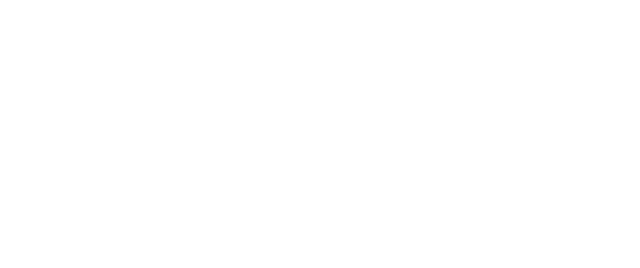
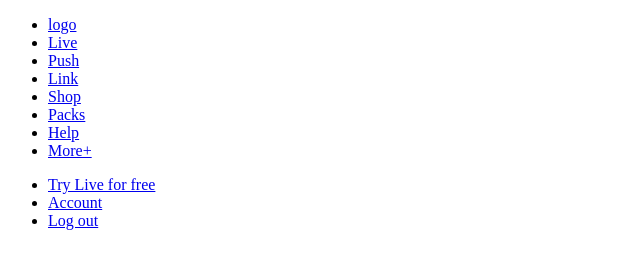
Before and after one commit to karan-rajbhar/frontend-practice, a plain HTML site: page level-1-ableton/index.html in a window 1280 px wide. Shown: the whole page, without its empty margins (0-640 px from the left). Drawn offline with Linux system fonts and the light colour scheme.

Commit message:
added menu and image for refrence

```diff
--- a/level-1-ableton/index.html
+++ b/level-1-ableton/index.html
@@ -7,7 +7,25 @@
     <link rel="javascript" href="js/script.js">
 </head>
 <body>
-    <div class="header"></div>
+    <div class="header">
+    <div class="menu">
+        <ul class="left-menu">
+            <li><a href="#">logo</a></li>
+            <li><a href="#">Live</a></li>
+            <li><a href="#">Push</a></li>
+            <li><a href="#">Link</a></li>
+            <li><a href="#">Shop</a></li>
+            <li><a href="#">Packs</a></li>
+            <li><a href="#">Help</a></li>
+            <li><a href="#">More+</a></li>
+        </ul>
+        <ul class="right-menu">
+            <li><a href="#">Try Live for free</a></li>
+            <li><a href="#">Account</a></li>
+            <li><a href="#">Log out</a></li>
+        </ul>
+    </div>
+    </div>
     <div class="content"></div>
     <div class="footer"></div>
 </body>
```
Also changed, not shown: level-1-ableton/Ableton Project.webp (added).
